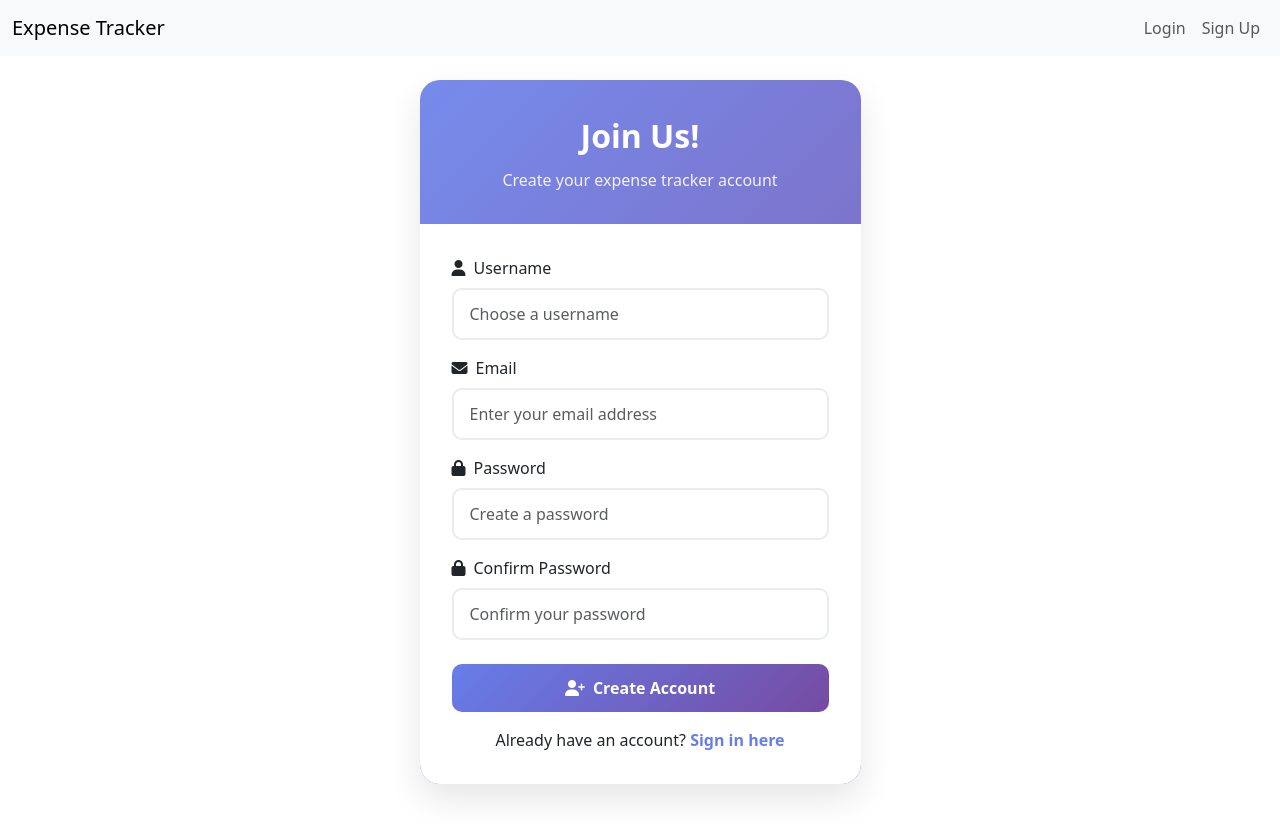
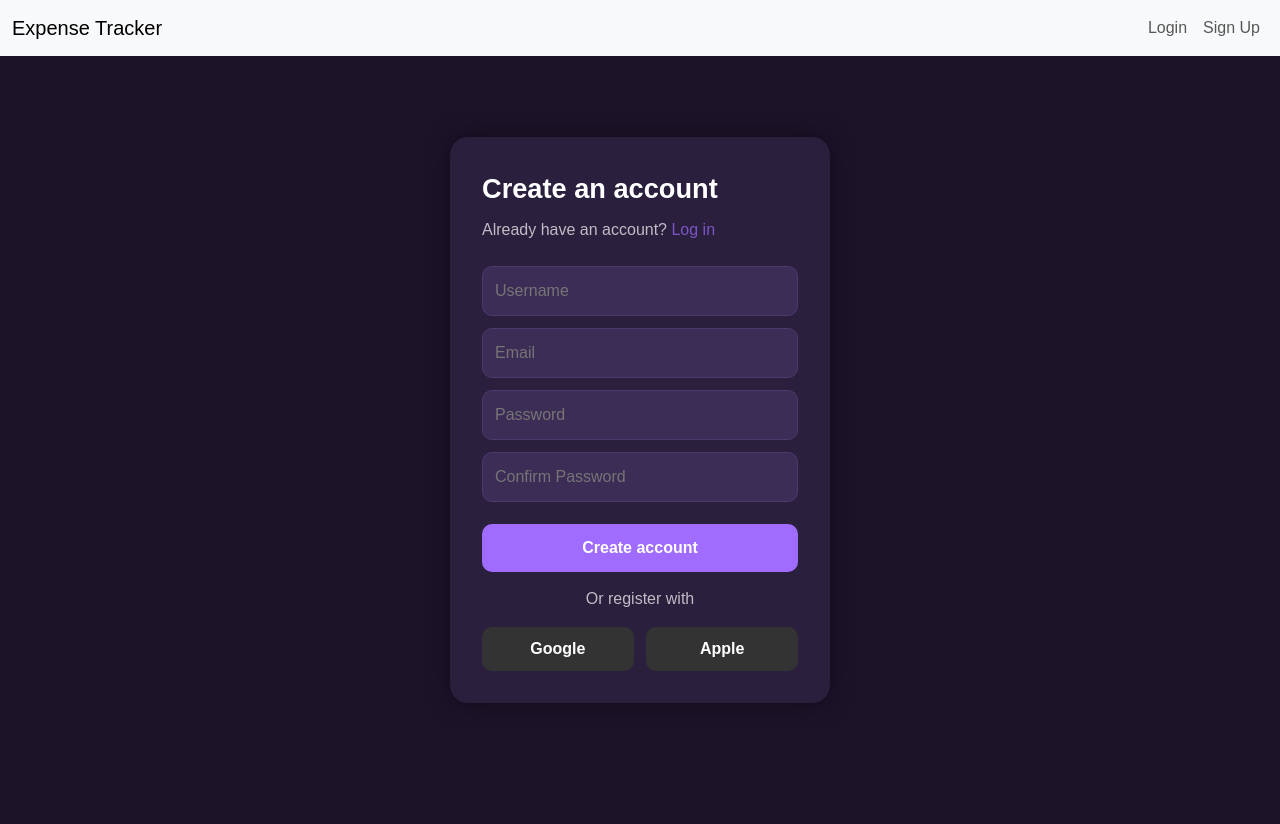
Before and after one commit to Kennettechnologies/expense_tracker, a Django app: page /signup/ in a window 1280 px wide. After the commit the page ends 703 px from the top, so only its background shows below. Run offline with Django 4.2, Linux system fonts and the light colour scheme.

Commit message:
Update register.html

```diff
--- a/tracker/templates/register.html
+++ b/tracker/templates/register.html
@@ -3,87 +3,93 @@
 
 {% block extra_css %}
 <style>
-  .login-container {
-    min-height: 80vh;
+  body {
+    background: #1b1328;
+    font-family: Arial, sans-serif;
+  }
+
+  .signup-container {
+    min-height: 85vh;
     display: flex;
     align-items: center;
     justify-content: center;
   }
 
-  .login-card {
-    background: linear-gradient(135deg, #667eea 0%, #764ba2 100%);
-    border: none;
-    border-radius: 20px;
-    box-shadow: 0 15px 35px rgba(0,0,0,0.1);
-    overflow: hidden;
+  .signup-card {
+    width: 380px;
+    background: #2a1f3d;
+    border-radius: 18px;
+    padding: 2rem;
+    color: white;
+    box-shadow: 0 0 25px rgba(0,0,0,0.35);
   }
 
-  .login-header {
-    background: rgba(255,255,255,0.1);
-    color: white;
-    text-align: center;
-    padding: 2rem;
+  .signup-title {
+    font-size: 1.7rem;
+    font-weight: 700;
+    margin-bottom: 0.5rem;
   }
 
-  .login-body {
-    background: white;
-    padding: 2rem;
+  .signup-sub {
+    opacity: 0.7;
+    margin-bottom: 1.5rem;
   }
 
-  .form-control {
+  .signup-input {
+    width: 100%;
+    background: #3c2d57;
+    border: 1px solid #4a3a6b;
     border-radius: 10px;
-    border: 2px solid #e9ecef;
-    padding: 0.75rem 1rem;
-    transition: all 0.3s ease;
-  }
-
-  .form-control:focus {
-    border-color: #667eea;
-    box-shadow: 0 0 0 0.2rem rgba(102, 126, 234, 0.25);
-  }
-
-  .btn-login {
-    background: linear-gradient(135deg, #667eea 0%, #764ba2 100%);
-    border: none;
-    border-radius: 10px;
-    padding: 0.75rem 2rem;
-    font-weight: 600;
-    color: white;
-    transition: all 0.3s ease;
-  }
-
-  .btn-login:hover {
-    transform: translateY(-2px);
-    box-shadow: 0 5px 15px rgba(102, 126, 234, 0.4);
+    padding: 12px;
+    margin-bottom: 12px;
     color: white;
   }
 
-  .welcome-text {
-    font-size: 2rem;
-    font-weight: bold;
-    margin-bottom: 0.5rem;
+  .signup-input:focus {
+    outline: none;
+    border-color: #a06bff;
+    box-shadow: 0 0 6px rgba(160,107,255,0.5);
   }
 
-  .subtitle {
-    opacity: 0.9;
-    margin-bottom: 0;
+  .signup-btn {
+    width: 100%;
+    background: #a06bff;
+    border: none;
+    border-radius: 10px;
+    padding: 12px;
+    font-size: 1rem;
+    font-weight: bold;
+    margin-top: 10px;
+    cursor: pointer;
+    color: white;
+  }
+
+  .oauth-box {
+    display: flex;
+    justify-content: space-between;
+    margin-top: 1rem;
+  }
+
+  .oauth-btn {
+    width: 48%;
+    background: #333;
+    border-radius: 10px;
+    padding: 10px;
+    font-weight: bold;
+    color: white;
+    border: none;
   }
 </style>
 {% endblock %}
 
 {% block content %}
-<div class="login-container">
-  <div class="container">
-    <div class="row justify-content-center">
-      <div class="col-md-6 col-lg-5">
-        <div class="card login-card">
-          <div class="login-header">
-            <div class="welcome-text">Join Us!</div>
-            <p class="subtitle">Create your expense tracker account</p>
+<div class="signup-container">
+  <div class="signup-card">
+
+    <div class="signup-title">Create an account</div>
+    <div class="signup-sub">Already have an account?
+      <a href="{% url 'login' %}" style="color:#a06bff; text-decoration:none;">Log in</a>
     </div>
-
-          <div class="login-body">
-            <!-- Clean signup form - no demo data -->
 
     {% if form.errors %}
       <div class="alert alert-danger">
@@ -98,75 +104,44 @@
     <form method="post">
       {% csrf_token %}
 
-              <div class="mb-3">
-                <label for="{{ form.username.id_for_label }}" class="form-label">
-                  <i class="fas fa-user me-2"></i>Username
-                </label>
       <input type="text"
-                       class="form-control"
-                       id="{{ form.username.id_for_label }}"
              name="{{ form.username.name }}"
              value="{{ form.username.value|default:'' }}"
-                       placeholder="Choose a username"
+             class="signup-input"
+             placeholder="Username"
              required>
+
+      <input type="email"
+             name="{{ form.email.name }}"
+             value="{{ form.email.value|default:'' }}"
+             class="signup-input"
+             placeholder="Email"
+             required>
+
+      <input type="password"
+             name="{{ form.password1.name }}"
+             class="signup-input"
+             placeholder="Password"
+             required>
+
+      <input type="password"
+             name="{{ form.password2.name }}"
+             class="signup-input"
+             placeholder="Confirm Password"
+             required>
+
+      <button type="submit" class="signup-btn">Create account</button>
+
+      <div style="text-align:center; margin:15px 0 10px; opacity:0.7;">
+        Or register with
       </div>
 
-              <div class="mb-3">
-                <label for="{{ form.email.id_for_label }}" class="form-label">
-                  <i class="fas fa-envelope me-2"></i>Email
-                </label>
-                <input type="email"
-                       class="form-control"
-                       id="{{ form.email.id_for_label }}"
-                       name="{{ form.email.name }}"
-                       value="{{ form.email.value|default:'' }}"
-                       placeholder="Enter your email address"
-                       required>
+      <div class="oauth-box">
+        <button type="button" class="oauth-btn">Google</button>
+        <button type="button" class="oauth-btn">Apple</button>
       </div>
 
-              <div class="mb-3">
-                <label for="{{ form.password1.id_for_label }}" class="form-label">
-                  <i class="fas fa-lock me-2"></i>Password
-                </label>
-                <input type="password"
-                       class="form-control"
-                       id="{{ form.password1.id_for_label }}"
-                       name="{{ form.password1.name }}"
-                       placeholder="Create a password"
-                       required>
-              </div>
-
-              <div class="mb-4">
-                <label for="{{ form.password2.id_for_label }}" class="form-label">
-                  <i class="fas fa-lock me-2"></i>Confirm Password
-                </label>
-                <input type="password"
-                       class="form-control"
-                       id="{{ form.password2.id_for_label }}"
-                       name="{{ form.password2.name }}"
-                       placeholder="Confirm your password"
-                       required>
-              </div>
-
-              <div class="d-grid mb-3">
-                <button type="submit" class="btn btn-login">
-                  <i class="fas fa-user-plus me-2"></i>Create Account
-                </button>
-              </div>
-
-              <div class="text-center">
-                <p class="mb-0">Already have an account?
-                  <a href="{% url 'login' %}" class="text-decoration-none fw-bold" style="color: #667eea;">
-                    Sign in here
-                  </a>
-                </p>
-              </div>
     </form>
   </div>
 </div>
-
-      </div>
-    </div>
-  </div>
-</div>
 {% endblock %}
```
Lines whose indentation alone changed are shown as unchanged.
